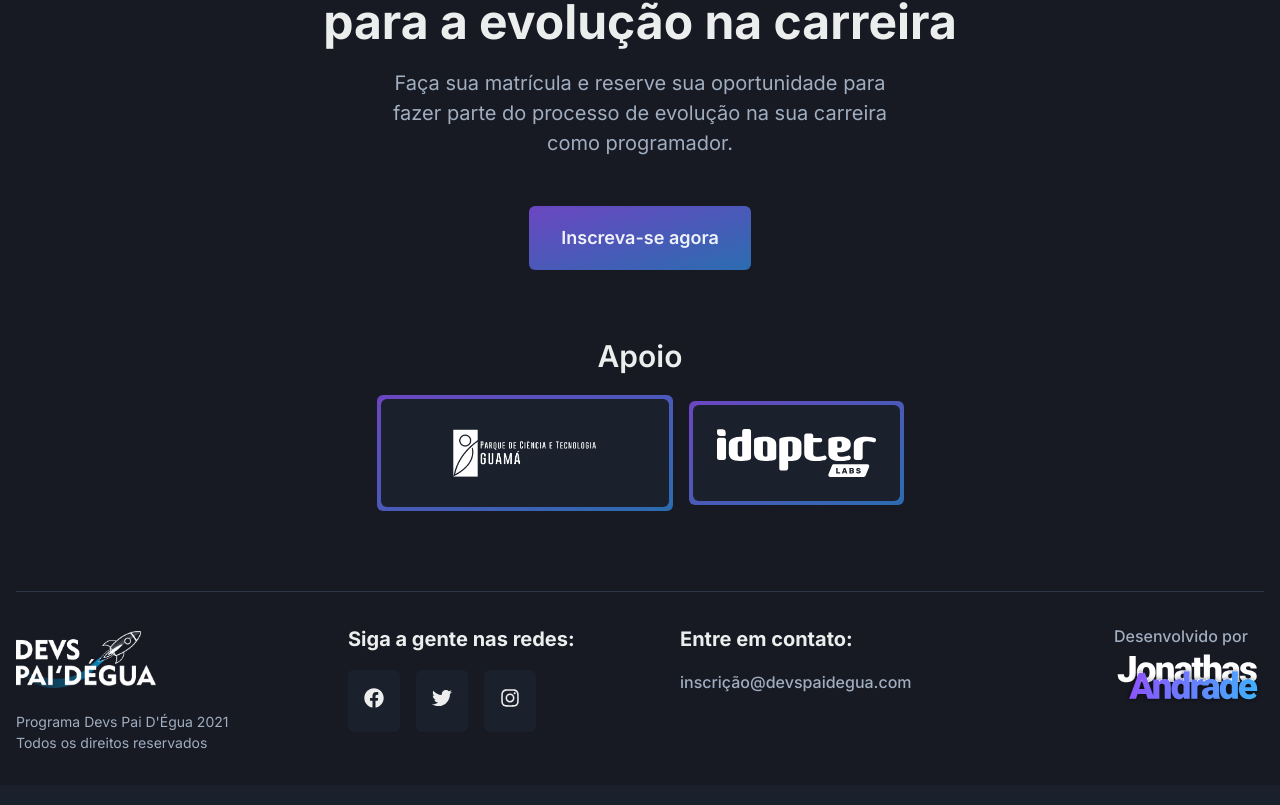
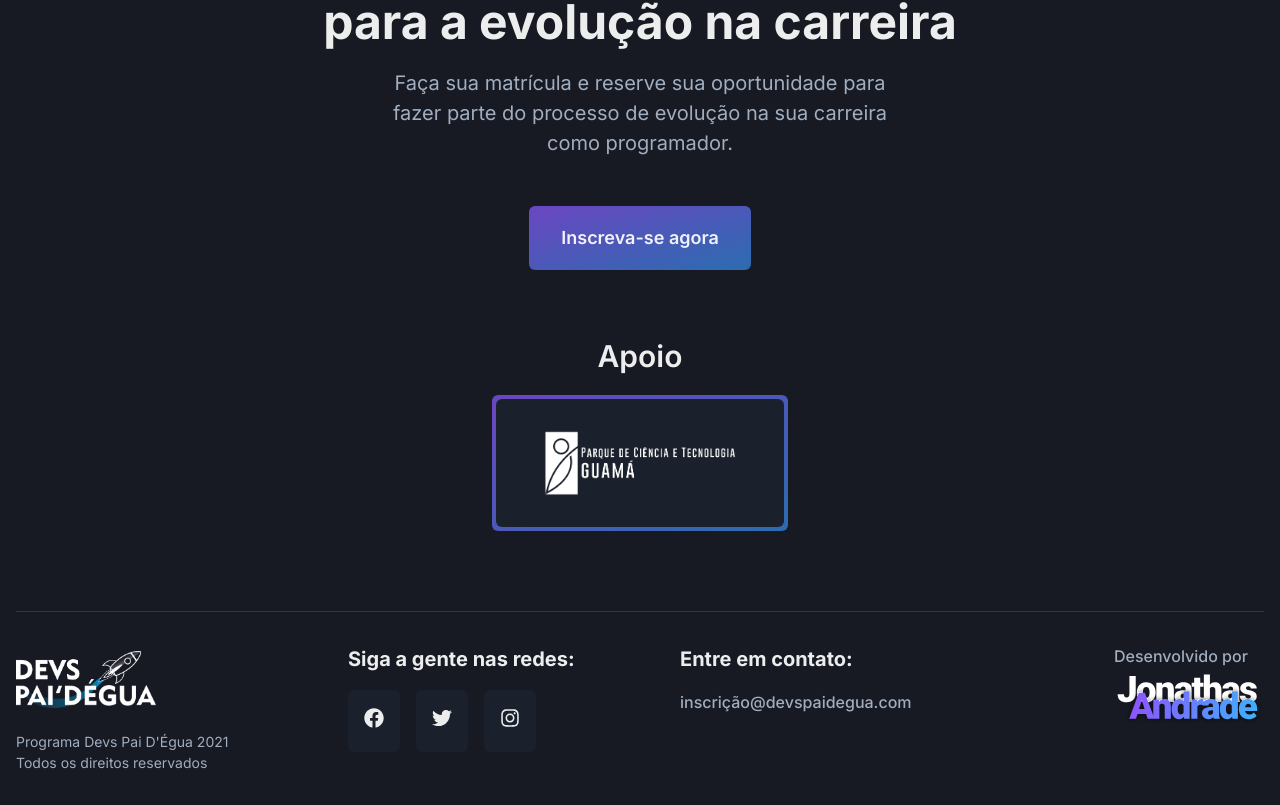
Before and after one commit to eljonathas/devspaidegua, a Next.js app: page / in a window 1280 px wide. Shown: the part 7849-8654 px from the top of the page. Built offline with nearby package versions, Linux system fonts and the light colour scheme.

Commit message:
fix: adjust sponsors images

```diff
--- a/src/pages/index.tsx
+++ b/src/pages/index.tsx
@@ -945,13 +945,7 @@ const IndexPage = () => {
                 <SponsorBox
                   imageUrl="/assets/images/apoiadores/pct-guama.png"
                   imageWidth={240}
-                  imageHeight={60}
-                  imageAlt="idopter Logo"
-                />
-                <SponsorBox
-                  imageUrl="/assets/images/apoiadores/idopter-logo.svg"
-                  imageWidth={159}
-                  imageHeight={48}
+                  imageHeight={80}
                   imageAlt="idopter Logo"
                 />
               </Flex>
```
